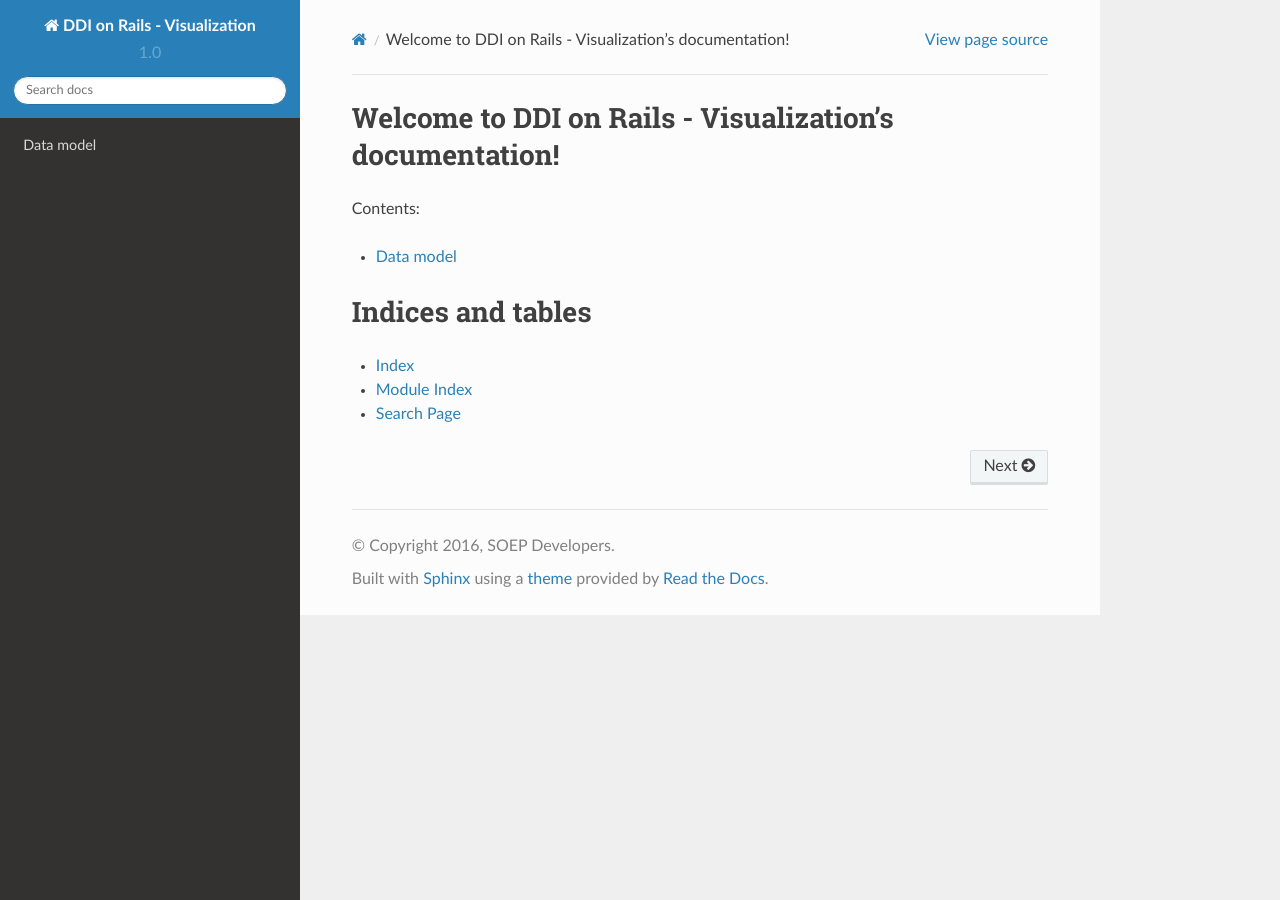
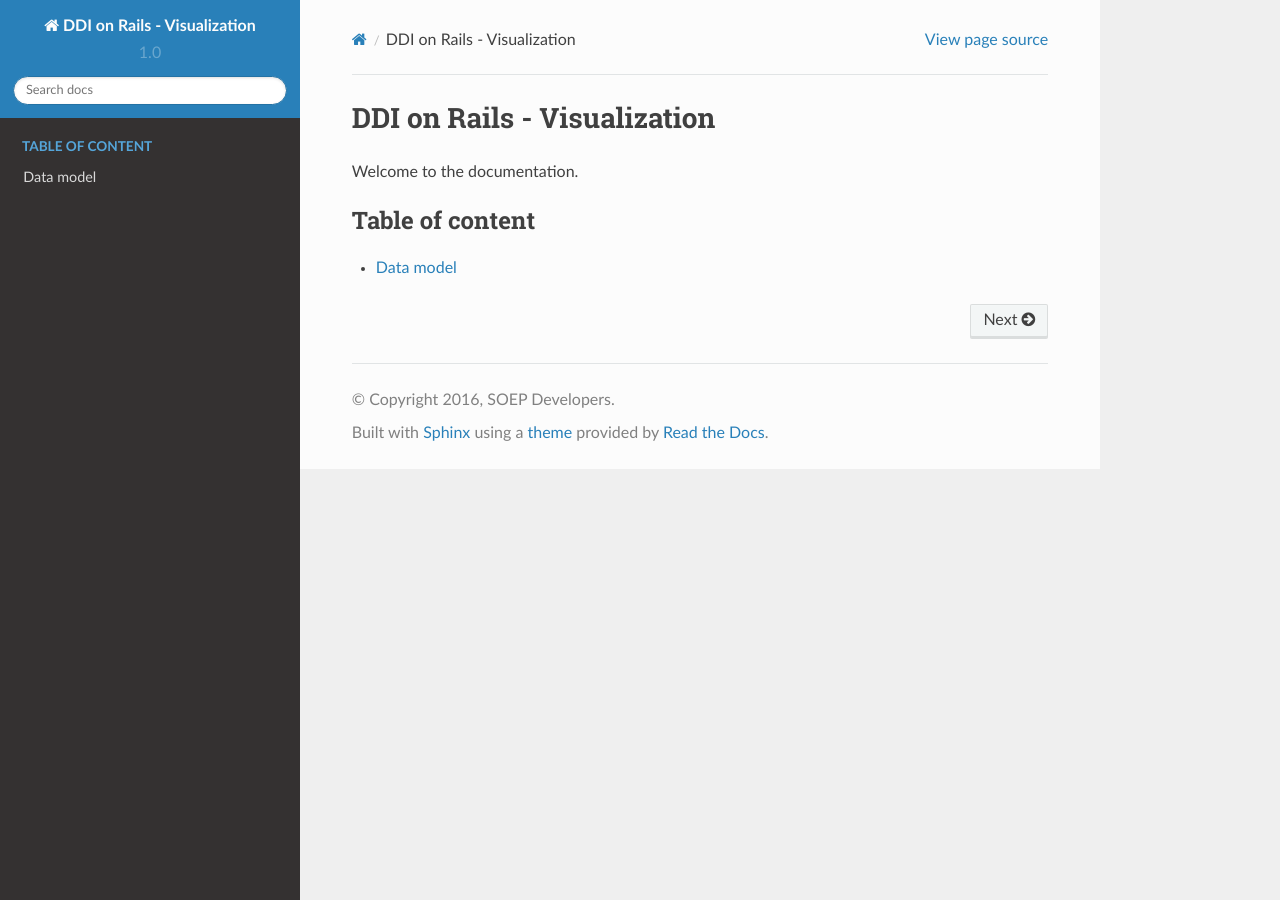
Before and after one commit to ddionrails/ddionrails-visualization, a Sphinx documentation site: the page built from docs/index.rst, in a window 1280 px wide. Built offline with Sphinx 7.4.7 and the Read the Docs theme 2.0.0, drawn with Linux system fonts in a browser that asks for light colours.

Commit message:
Update docs' index

```diff
--- a/docs/index.rst
+++ b/docs/index.rst
@@ -1,18 +1,11 @@
 
-Welcome to DDI on Rails - Visualization's documentation!
-========================================================
+DDI on Rails - Visualization
+============================
 
-Contents:
+Welcome to the documentation.
 
 .. toctree::
     :maxdepth: 2
+    :caption: Table of content
 
     data-model
-
-
-Indices and tables
-==================
-
-* :ref:`genindex`
-* :ref:`modindex`
-* :ref:`search`
```
